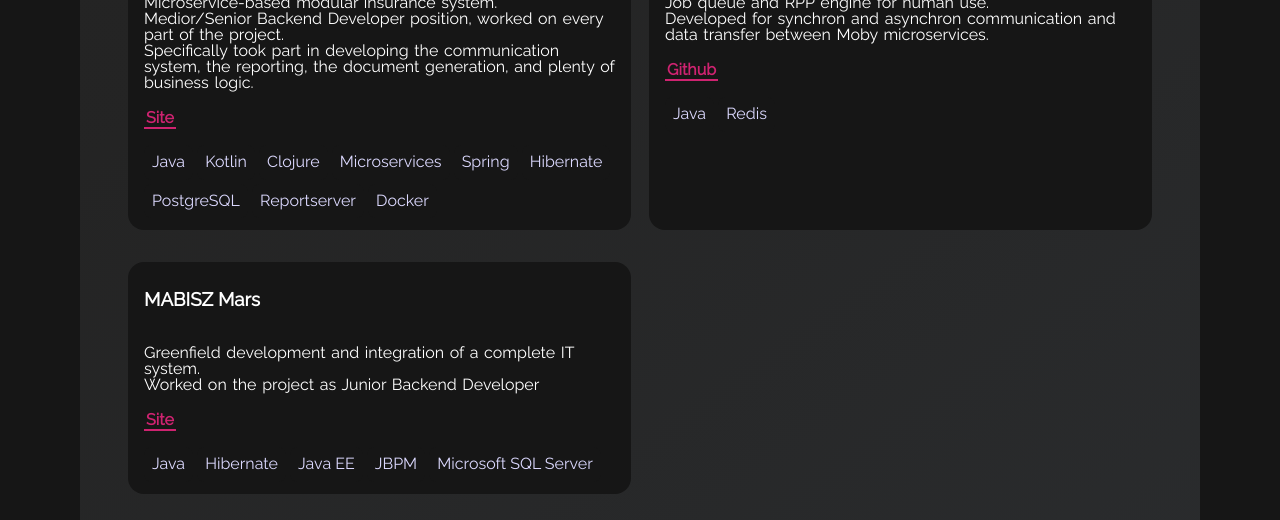
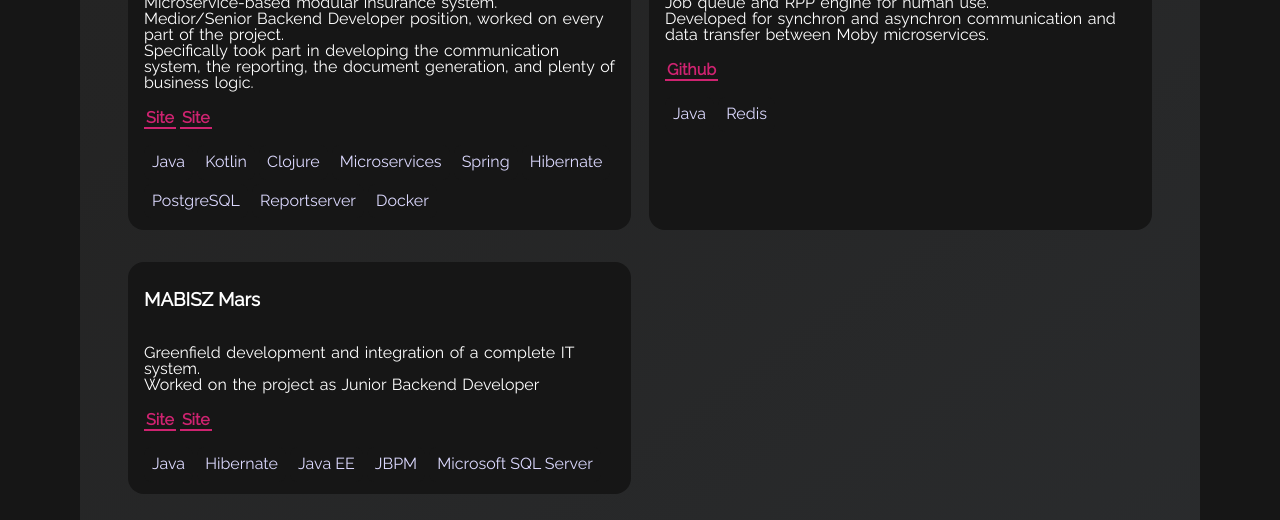
Before and after one commit to SolAnna7/neumorphism, a Jekyll site: the page built from index.html, in a window 1280 px wide and 900 px high, scrolled down 2519 px. Shown: the part 152-672 px from the top of the window. Built offline with Jekyll 4.4.1, drawn with Linux system fonts in a browser that asks for light colours.

Commit message:
Update section-projects.html

```diff
--- a/_includes/section-projects.html
+++ b/_includes/section-projects.html
@@ -20,6 +20,11 @@
         {% if project.demo %}
           <a class="highlight-link" href="{{project.demo}}" target="_blank" rel="noreferrer">
             Demo
+          </a>
+        {% endif %}
+        {% if project.site %}
+          <a class="highlight-link" href="{{project.site}}" target="_blank" rel="noreferrer">
+            Site
           </a>
         {% endif %}
         {% if project.tags %}
```
